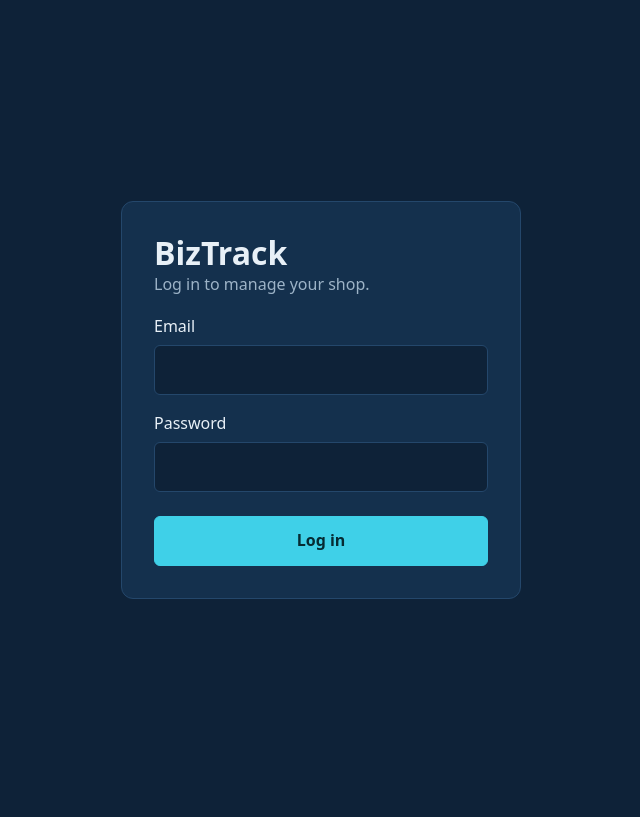
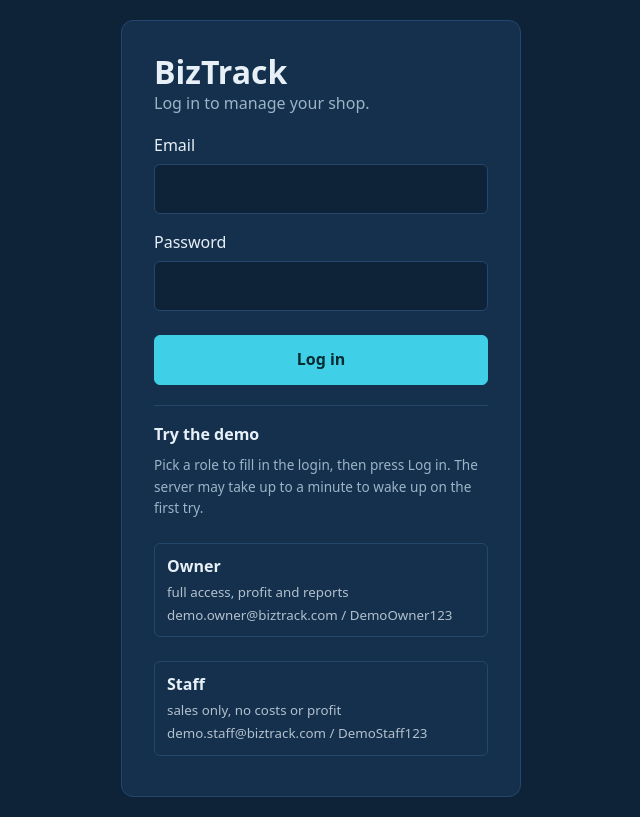
Before and after one commit to OscarmbahDevHub/biztrack, a React (Vite) app in the folder client/: page /login in a window 1280 px wide. Shown: the whole page, without its empty margins (319-959 px from the left). Built offline with nearby package versions, Linux system fonts and the light colour scheme; no server answers.

Commit message:
Add demo login hint

```diff
--- a/client/src/index.css
+++ b/client/src/index.css
@@ -527,3 +527,38 @@ button.danger {
     font-size: 0.8rem;
   }
 }
+
+
+.demo-box {
+  margin-top: 20px;
+  padding-top: 16px;
+  border-top: 1px solid var(--line);
+}
+
+.demo-box p {
+  margin: 6px 0 12px;
+  font-size: 0.85rem;
+}
+
+.demo-btn {
+  display: flex;
+  flex-direction: column;
+  align-items: flex-start;
+  gap: 2px;
+  width: 100%;
+  margin-bottom: 8px;
+  padding: 10px 12px;
+  text-align: left;
+  background: transparent;
+  color: inherit;
+  border: 1px solid var(--line);
+}
+
+.demo-btn:hover {
+  border-color: var(--accent);
+}
+
+.demo-btn small {
+  opacity: 0.75;
+  font-weight: 400;
+}
--- a/client/src/pages/Login.tsx
+++ b/client/src/pages/Login.tsx
@@ -3,6 +3,21 @@ import type { FormEvent } from "react";
 import { useNavigate } from "react-router-dom";
 import { api, saveSession } from "../api";
 import type { User } from "../api";
+
+const DEMO_ACCOUNTS = [
+  {
+    label: "Owner",
+    note: "full access, profit and reports",
+    email: "demo.owner@biztrack.com",
+    password: "DemoOwner123",
+  },
+  {
+    label: "Staff",
+    note: "sales only, no costs or profit",
+    email: "demo.staff@biztrack.com",
+    password: "DemoStaff123",
+  },
+];
 
 export default function Login() {
   const navigate = useNavigate();
@@ -58,6 +73,32 @@ export default function Login() {
         <button type="submit" disabled={loading}>
           {loading ? "Logging in..." : "Log in"}
         </button>
+
+        <div className="demo-box">
+          <strong>Try the demo</strong>
+          <p className="muted">
+            Pick a role to fill in the login, then press Log in. The server
+            may take up to a minute to wake up on the first try.
+          </p>
+          {DEMO_ACCOUNTS.map((account) => (
+            <button
+              key={account.label}
+              type="button"
+              className="demo-btn"
+              onClick={() => {
+                setEmail(account.email);
+                setPassword(account.password);
+                setError("");
+              }}
+            >
+              <span>{account.label}</span>
+              <small>{account.note}</small>
+              <small>
+                {account.email} / {account.password}
+              </small>
+            </button>
+          ))}
+        </div>
       </form>
     </main>
   );
```
